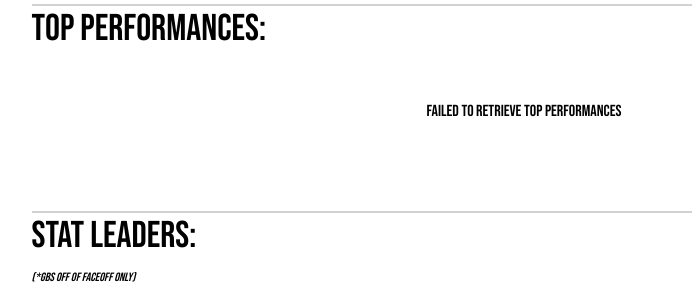
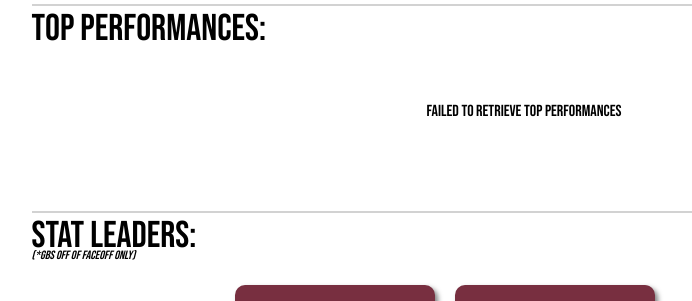
Before and after one commit to wcouture/FO-Stats-PHP, a PHP site: page / in a window 1280 px wide. Shown: the part 798-1099 px from the top of the page, without its empty margins (116-808 px from the left). Run offline with PHP 8.4, Linux system fonts and the light colour scheme; data that the repository does not hold is empty; some libraries are stand-ins or nearby versions.

Commit message:
Moves gb stat disclaimer right below stats leader header

```diff
--- a/index.php
+++ b/index.php
@@ -97,7 +97,7 @@
 
 <!-- Stat leaders -->
 <div class="section-header">
-    Stat Leaders: <p style="font-size: 9pt; font-style: italic;">(*GBs off of faceoff only)</p>
+    Stat Leaders: <p style="margin-top: -10px; font-size: 9pt; font-style: italic;">(*GBs off of faceoff only)</p>
 </div>
 <div class="row" >
     <?php
```
